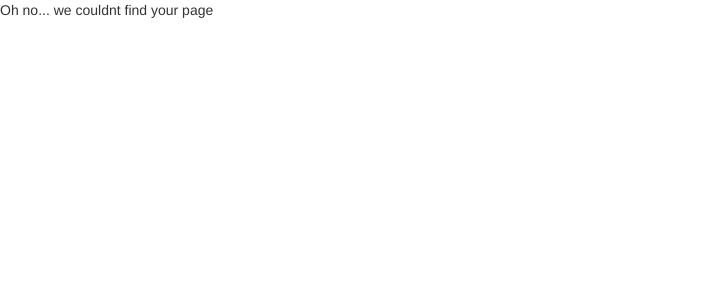
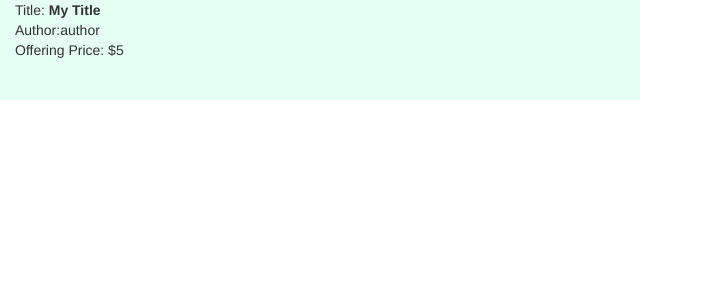
Before and after one commit to billypfeifer/JAWS, a Node server app: page / in a window 1280 px wide. Shown: the top 300 px of the page, without its empty margins (0-703 px from the left). Run offline with Node 20, Linux system fonts and the light colour scheme; some libraries are stand-ins or nearby versions.

Commit message:
forgot a file

```diff
--- a/public/javascript/main.js
+++ b/public/javascript/main.js
@@ -4,7 +4,7 @@ angular.module("myApp", ['ui.router'])
 		var marketplace = {
 			name: 'market',
 			url: '/',
-			templateUrl: '../templates/marketplace.html'
+			templateUrl: '../templates/Home.html'
 		};
 		var profile = {
 			name: 'profile',
--- a/views/index.ejs
+++ b/views/index.ejs
@@ -11,6 +11,7 @@
 
     <script src="javascript/angular.js"></script>
     <link rel="stylesheet" href="https://maxcdn.bootstrapcdn.com/bootstrap/3.3.7/css/bootstrap.min.css"  crossorigin="anonymous">
+    <script src="javascript/angular-ui-router.js"> </script>
 
     <link rel="stylesheet" type="text/css" href="styles/main.css" />
     <script src="javascript/main.js"></script>
@@ -22,7 +23,7 @@
 <div class="center-block">
 
 	<ui-view>
-		<p> Oh no... we couldnt find your page </p>
+    <p> We are loading your page now. </p>
 	</ui-view>
 </div>
 
```
